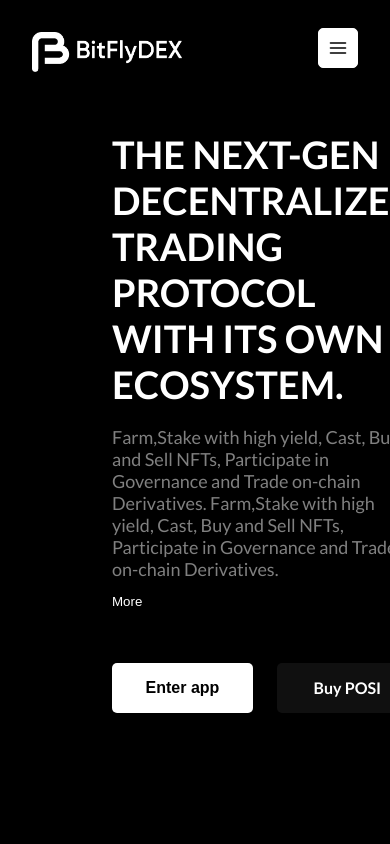
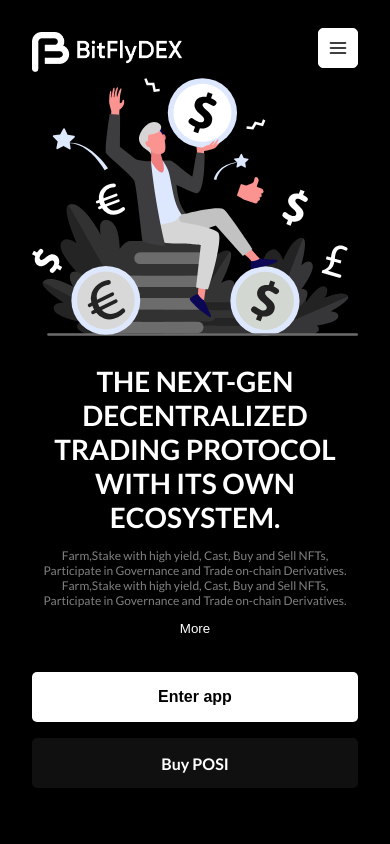
Before and after one commit to MehfoozurRehman/BitFlyDEX, a React (Vite) app: page / in a window 390 px wide. Shown: the top 844 px of the page. Built offline with nearby package versions, Linux system fonts and the light colour scheme.

Commit message:
home-jumbotron done

```diff
--- a/src/components/Header.jsx
+++ b/src/components/Header.jsx
@@ -62,7 +62,10 @@
   }, []);
 
   return (
-    <div className="header">
+    <div
+      className="header"
+      style={isNavOpen ? { backgroundColor: "black" } : null}
+    >
       <a href="#" className="header__logo">
         <img src={logo} alt="logo" className="header__logo__img" />
       </a>
--- a/src/styles/header.scss
+++ b/src/styles/header.scss
@@ -67,7 +67,7 @@
   left: 0px;
   padding: 1em;
   border-radius: 10px;
-  width: 250px;
+  width: 280px;
 }
 .header__link__dropdown__entry {
   display: flex;
@@ -130,7 +130,7 @@
   .header__nav {
     flex-direction: column;
     position: absolute;
-    top: 100px;
+    top: 90px;
     background-color: $black;
     width: 100%;
     padding-bottom: 2em;
--- a/src/styles/home.scss
+++ b/src/styles/home.scss
@@ -85,3 +85,41 @@
   transition: 300ms ease-in-out;
   background-color: $black200;
 }
+@media (max-width: 1200px) {
+  .home__jumbotron__right__heading {
+    font-size: 30px;
+  }
+}
+@media (max-width: 1000px) {
+  .home__jumbotron {
+    flex-direction: column;
+    padding: 4em 2em;
+  }
+  .home__jumbotron__left {
+    margin-right: 0em;
+  }
+  .home__jumbotron__left svg {
+    width: 100%;
+    height: 300px;
+  }
+  .home__jumbotron__right__heading {
+    text-align: center;
+    font-size: 28px;
+  }
+  .home__jumbotron__right__sub__heading {
+    text-align: center;
+    align-items: center;
+    font-size: 12px;
+  }
+}
+@media (max-width: 500px) {
+  .home__jumbotron__right__buttons {
+    flex-direction: column;
+  }
+  .home__jumbotron__right__buttons__button {
+    width: 100%;
+    min-height: 50px;
+    margin: 0em;
+    margin-bottom: 1em;
+  }
+}
```
